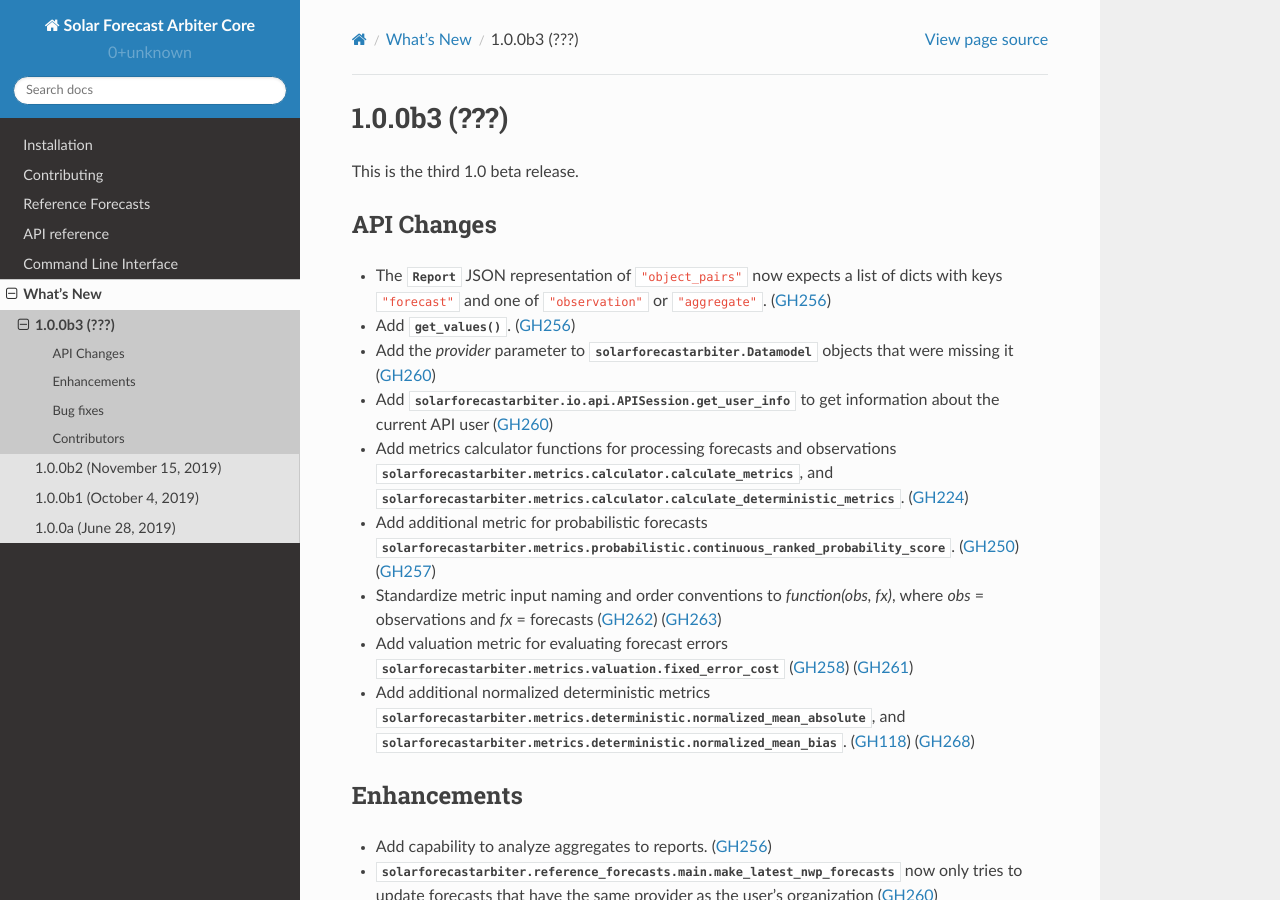
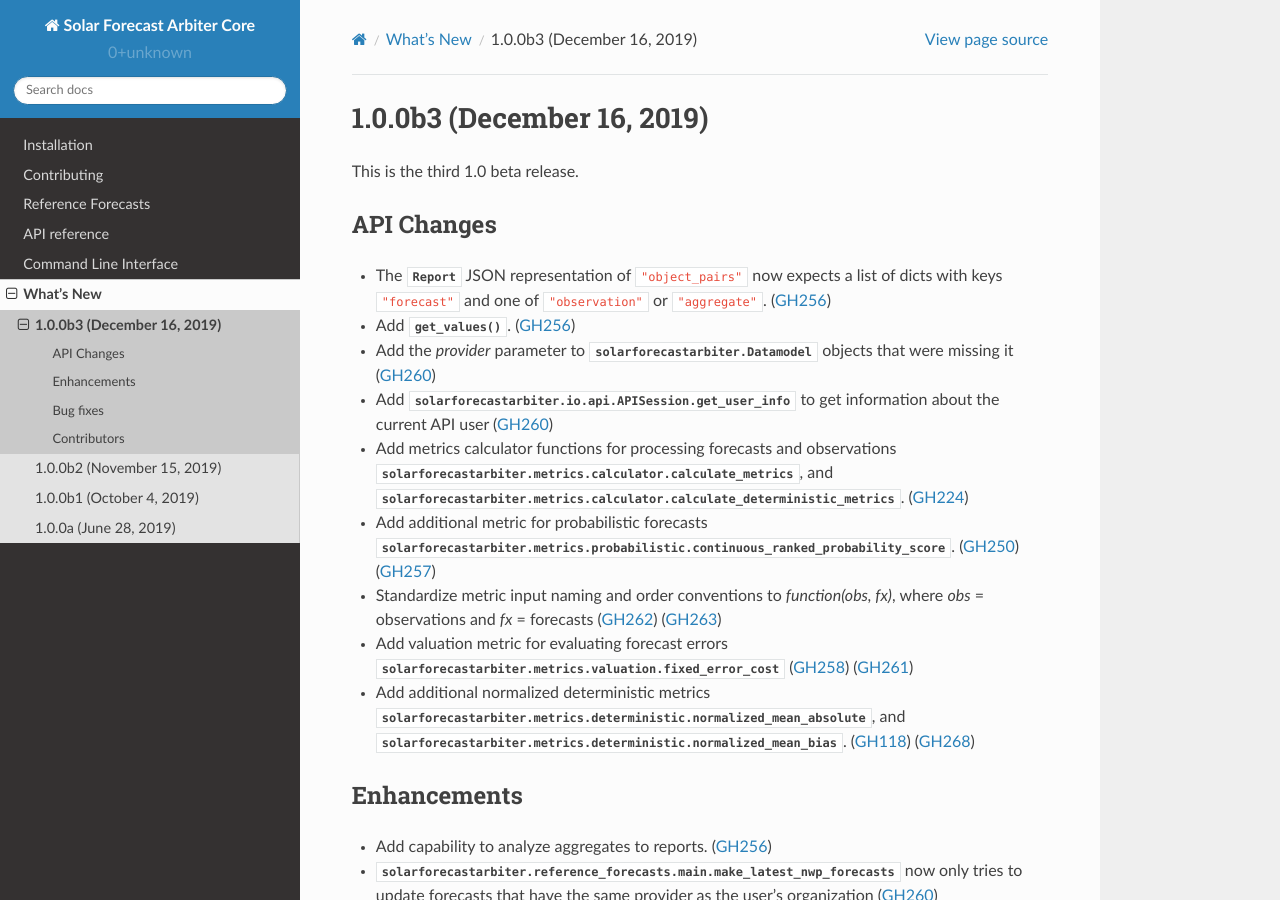
Before and after one commit to SolarArbiter/solarforecastarbiter-core, a Sphinx documentation site: the page built from docs/source/whatsnew/1.0.0b3.rst, in a window 1280 px wide and 900 px high. Built offline with Sphinx 7.4.7 and the Read the Docs theme 2.0.0, drawn with Linux system fonts in a browser that asks for light colours.

Commit message:
add date to 1.0beta3 (#308)

```diff
--- a/docs/source/whatsnew/1.0.0b3.rst
+++ b/docs/source/whatsnew/1.0.0b3.rst
@@ -1,7 +1,7 @@
 .. _whatsnew_100b3:
 
-1.0.0b3 (???)
--------------
+1.0.0b3 (December 16, 2019)
+---------------------------
 
 This is the third 1.0 beta release.
 
```
